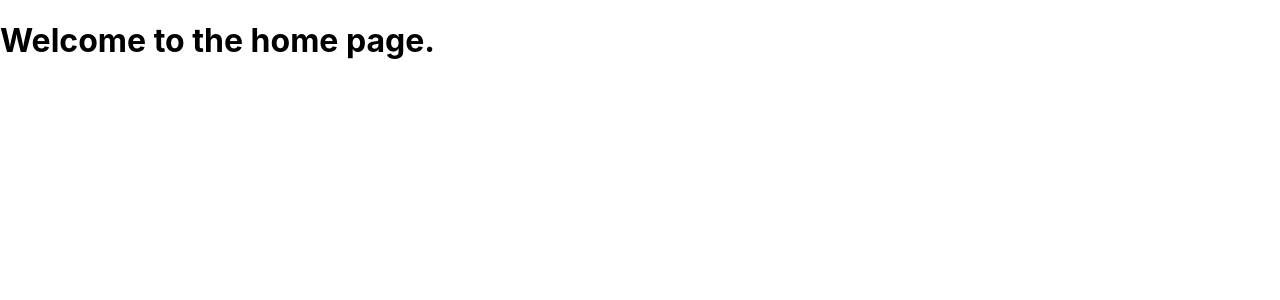
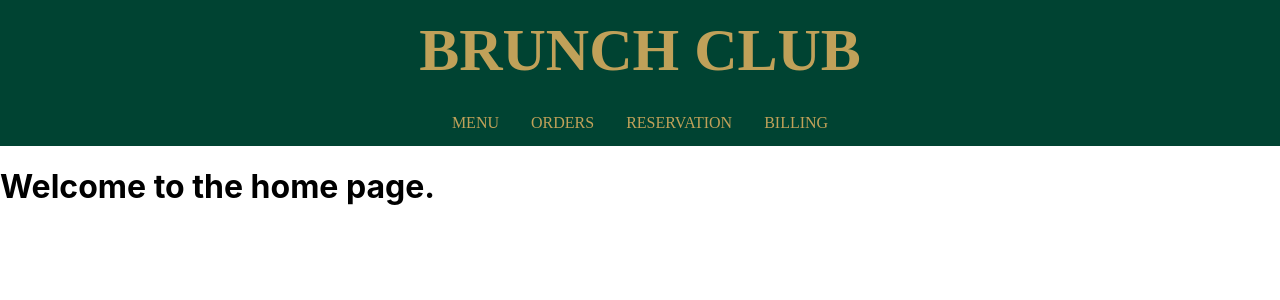
Before and after one commit to anaghapcoddle/React, a React (Create React App) app: page / in a window 1280 px wide. Shown: the top 300 px of the page. Built offline with nearby package versions, Linux system fonts and the light colour scheme; sample sign-in values are in the browser's storage.

Commit message:
working on header

```diff
--- a/src/App.tsx
+++ b/src/App.tsx
@@ -1,4 +1,5 @@
 import React, { useEffect } from 'react';
+
 import {
   useNavigate,
   useLocation,
--- /dev/null
+++ b/src/components/Header.css
@@ -0,0 +1,50 @@
+.Heading-Container {
+    height: 100px;
+    display: flex;
+    align-items: center;
+    justify-content: center;
+}
+
+.Heading {
+    color: rgba(192, 161, 89, 255);
+    /* font-family: fangsong; */
+    font-size: 60px;
+}
+
+.Header {
+    background-color: rgba(0, 67, 50, 255);
+    font-family: fangsong;
+}
+
+ul {
+    list-style-type: none;
+    margin: 0;
+    padding: 0;
+    overflow: hidden;
+}
+
+li {
+    float: left;
+}
+
+li a {
+    display: block;
+    color: rgba(192, 161, 89, 255);
+    text-align: center;
+    padding: 14px 16px;
+    text-decoration: none;
+}
+
+li a:hover {
+    background-color: rgba(192, 161, 89, 255);
+    color: rgba(0, 67, 50, 255);
+}
+
+/* .Navigation-bar{
+    height: 60px;
+} */
+
+.Navigation-bar {
+    display: flex;
+    justify-content: center;
+  }
--- /dev/null
+++ b/src/components/Header.tsx
@@ -0,0 +1,30 @@
+import React from 'react';
+import './Header.css';
+
+function Header() {
+  return (
+    <div className="Header">
+      <div className="Heading-Container">
+        <h1 className="Heading">BRUNCH CLUB</h1>
+      </div>
+      <div className="Navigation-bar">
+        <ul>
+          <li>
+            <a href="#menu">MENU</a>
+          </li>
+          <li>
+            <a href="#orders">ORDERS</a>
+          </li>
+          <li>
+            <a href="#reservation">RESERVATION</a>
+          </li>
+          <li>
+            <a href="#billing">BILLING</a>
+          </li>
+        </ul>
+      </div>
+    </div>
+  );
+}
+
+export default Header;
--- a/src/pages/Home.tsx
+++ b/src/pages/Home.tsx
@@ -1,8 +1,14 @@
+import React from 'react';
+import Header from '../components/Header';
+
 function Home() {
   return (
-    <div>
-      <h1>Welcome to the home page.</h1>
-    </div>
+    <>
+      <Header />
+      <div>
+        <h1>Welcome to the home page.</h1>
+      </div>
+    </>
   );
 }
 
```
Also changed, not shown: src/index.css (line endings or trailing spaces).
